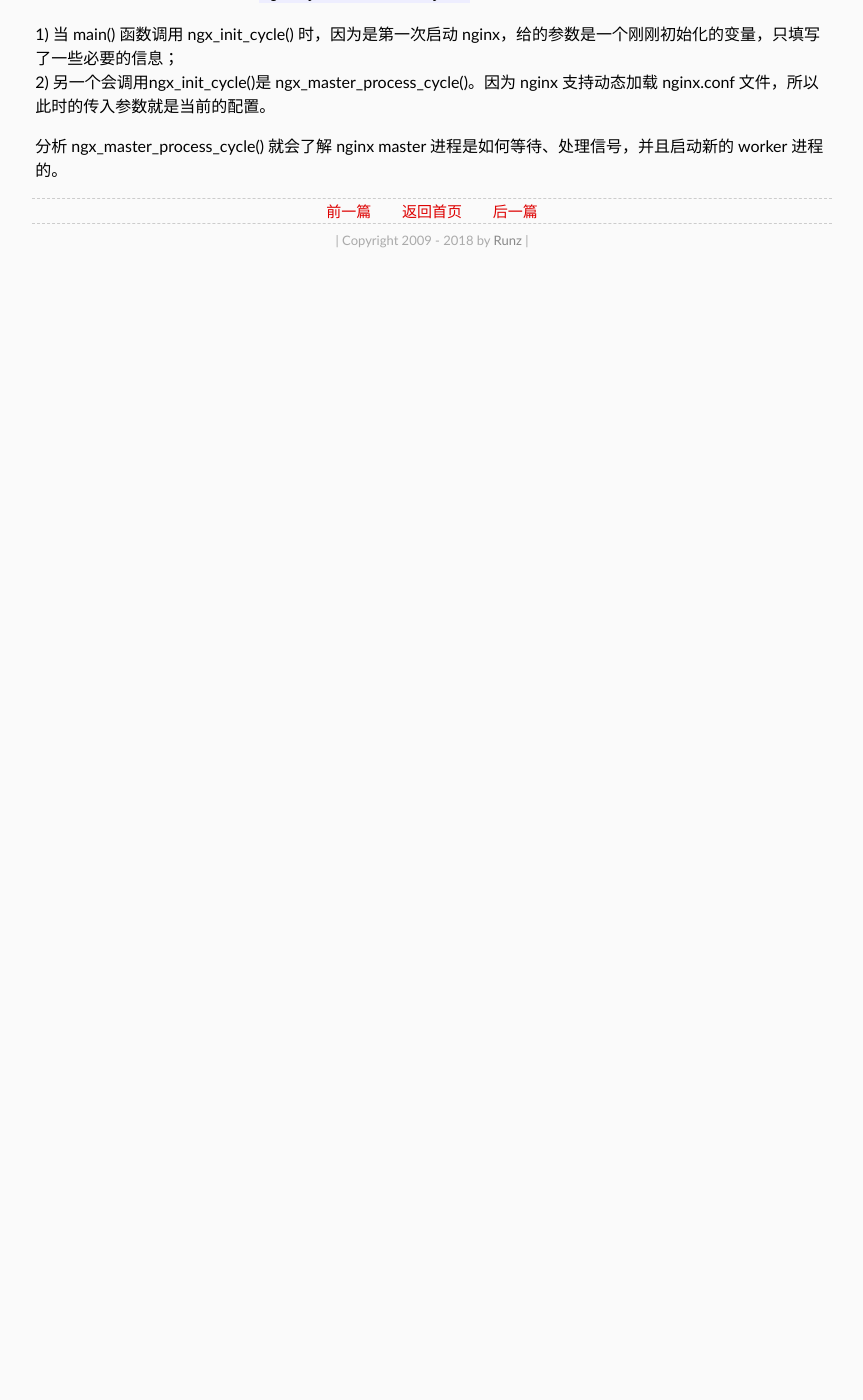
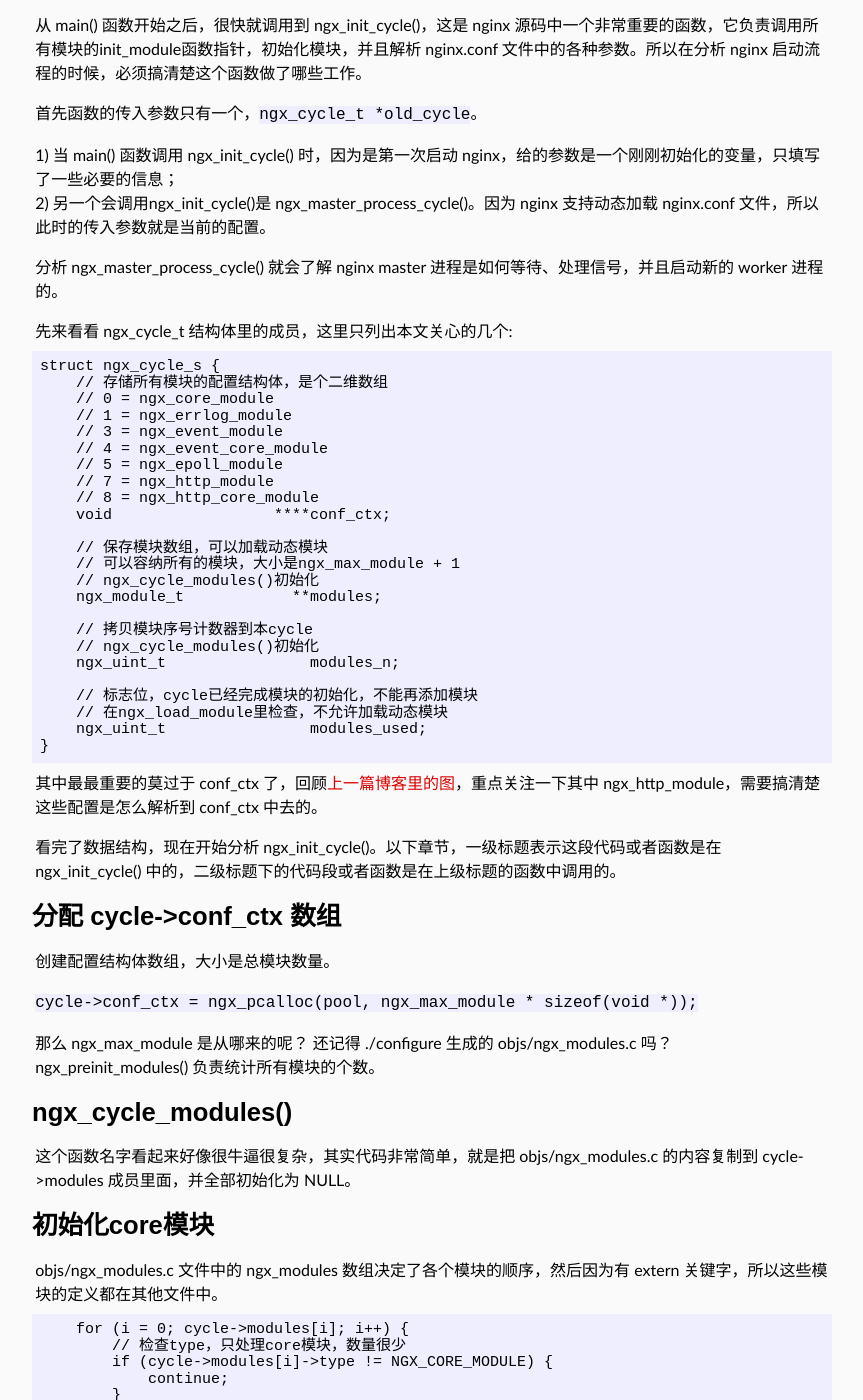
Before and after one commit to shaman7036/runzhen.github.io, a Jekyll site: the page built from _posts/2018-12-02-nginx-init-cycle.md, in a window 1280 px wide and 1400 px high, scrolled down 270 px. Shown: the whole window, without its empty margins (208-1071 px from the left). Built offline with Jekyll 4.4.1, drawn with Linux system fonts in a browser that asks for light colours; some web fonts are replaced; before the commit the page ends 900 px from its top, so only the background shows below that; some of the changed text lies outside the part shown.

Commit message:
2018-12-02-nginx-init-cycle.md

````diff
--- a/_posts/2018-12-02-nginx-init-cycle.md
+++ b/_posts/2018-12-02-nginx-init-cycle.md
@@ -19,3 +19,94 @@
 
 
 分析 ngx_master_process_cycle() 就会了解 nginx master 进程是如何等待、处理信号，并且启动新的 worker 进程的。
+
+先来看看 ngx_cycle_t 结构体里的成员，这里只列出本文关心的几个:
+
+```
+struct ngx_cycle_s {
+    // 存储所有模块的配置结构体，是个二维数组
+    // 0 = ngx_core_module
+    // 1 = ngx_errlog_module
+    // 3 = ngx_event_module
+    // 4 = ngx_event_core_module
+    // 5 = ngx_epoll_module
+    // 7 = ngx_http_module
+    // 8 = ngx_http_core_module
+    void                  ****conf_ctx;
+
+    // 保存模块数组，可以加载动态模块
+    // 可以容纳所有的模块，大小是ngx_max_module + 1
+    // ngx_cycle_modules()初始化
+    ngx_module_t            **modules;
+
+    // 拷贝模块序号计数器到本cycle
+    // ngx_cycle_modules()初始化
+    ngx_uint_t                modules_n;
+
+    // 标志位，cycle已经完成模块的初始化，不能再添加模块
+    // 在ngx_load_module里检查，不允许加载动态模块
+    ngx_uint_t                modules_used;
+}
+```
+
+其中最最重要的莫过于 conf_ctx 了，回顾[上一篇博客里的图](/image/2018/ngx-conf.png)，重点关注一下其中 ngx_http_module，需要搞清楚这些配置是怎么解析到 conf_ctx 中去的。
+
+看完了数据结构，现在开始分析 ngx_init_cycle()。以下章节，一级标题表示这段代码或者函数是在 ngx_init_cycle() 中的，二级标题下的代码段或者函数是在上级标题的函数中调用的。
+
+# 分配 cycle->conf_ctx 数组
+
+创建配置结构体数组，大小是总模块数量。
+
+`cycle->conf_ctx = ngx_pcalloc(pool, ngx_max_module * sizeof(void *));`
+
+那么 ngx_max_module 是从哪来的呢？ 还记得 ./configure 生成的 objs/ngx_modules.c 吗？ ngx_preinit_modules() 负责统计所有模块的个数。
+
+# ngx_cycle_modules()
+
+这个函数名字看起来好像很牛逼很复杂，其实代码非常简单，就是把 objs/ngx_modules.c 的内容复制到 cycle->modules 成员里面，并全部初始化为 NULL。
+
+# 初始化core模块
+
+objs/ngx_modules.c 文件中的 ngx_modules 数组决定了各个模块的顺序，然后因为有 extern 关键字，所以这些模块的定义都在其他文件中。
+
+```
+    for (i = 0; cycle->modules[i]; i++) {
+        // 检查type，只处理core模块，数量很少
+        if (cycle->modules[i]->type != NGX_CORE_MODULE) {
+            continue;
+        }
+
+        //获取core模块的函数表
+        module = cycle->modules[i]->ctx;
+
+        // 创建core模块的配置结构体
+        // 有的core模块可能没有这个函数，所以做一个空指针检查
+        if (module->create_conf) {
+            rv = module->create_conf(cycle);
+            if (rv == NULL) {
+                ngx_destroy_pool(pool);
+                return NULL;
+            }
+            // 存储到cycle的配置数组里，用的是index，不是ctx_index
+            cycle->conf_ctx[cycle->modules[i]->index] = rv;
+        }
+    }
+
+```
+
+针对 cycle->modules[] 数组中的每一个，比如 http 模块:
+
+```
+ngx_module_t  ngx_http_module = {
+    ....
+    &ngx_http_module_ctx,                  /* module context */
+    ....
+    NGX_CORE_MODULE,                       /* module type */
+};
+```
+
+在 ngx_http.c 中，它自己声明了是 core 模块，并且在 ctx 中提供了 create_conf 函数指针（http 的这个指针为 NULL）。
+
+# ngx_conf_parse()
+
+开始解析配置文件 nginx.conf。
````
